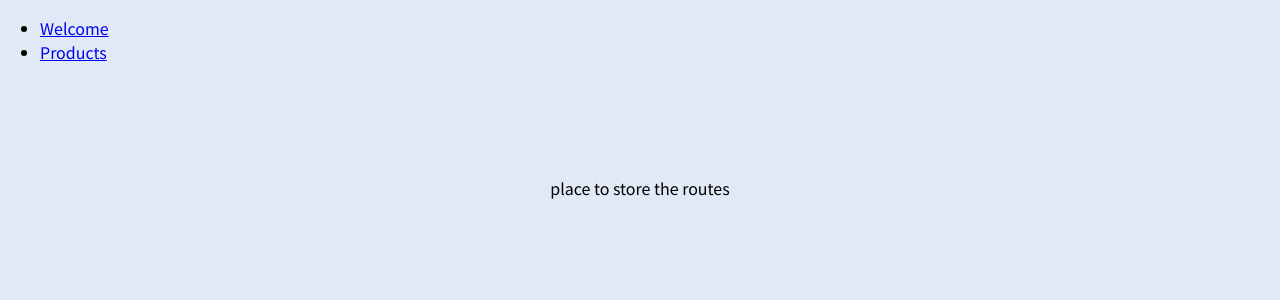
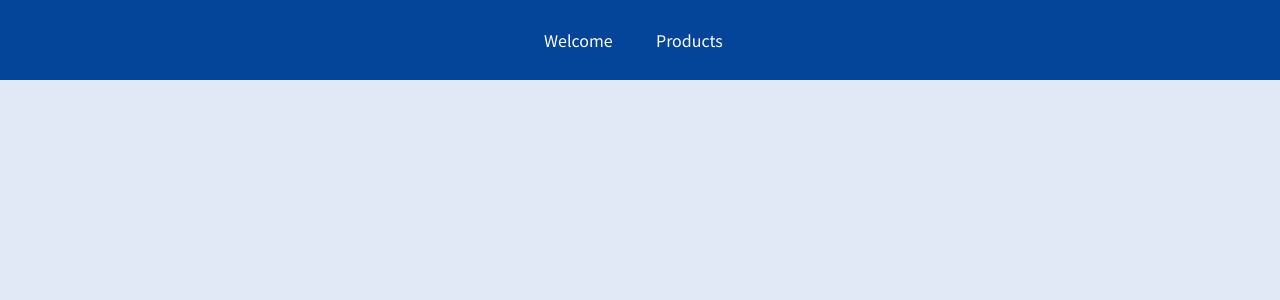
Before and after one commit to kscheltema/section_20_navigation_or_rounting, a JavaScript app: page / in a window 1280 px wide. Shown: the top 300 px of the page. Built offline with nearby package versions, Linux system fonts and the light colour scheme.

Commit message:
css troubleshooting

```diff
--- a/src/App.js
+++ b/src/App.js
@@ -7,13 +7,14 @@ function App() {
   return (
     <div>
 <MainHeader />
-      <main>          place to store the routes         </main>
+      <main>
 <Route path='/welcome'>
 <Welcome />
    </Route>
    <Route path='/products'>
 <Products />
    </Route>
+   </main>
     </div>
   );
 }
--- a/src/components/MainHeader.js
+++ b/src/components/MainHeader.js
@@ -1,7 +1,8 @@
 import {Link} from 'react-router-dom';
+import classes from './MainHeader.module.css';
 
 const MainHeader = () => {
-    return <header>
+    return <header className={classes.header}>
         <nav>
             <ul>
                 <li>
--- a/src/index.js
+++ b/src/index.js
@@ -1,6 +1,6 @@
 import ReactDOM from 'react-dom';
 import { BrowserRouter } from 'react-router-dom';
-import './index.module.css';
+import './index.css';
 import App from './App';
 
 ReactDOM.render(
```
Also changed, not shown: src/index.css (renamed from src/index.module.css), 1 other file (tests, documents, lock files or other folders).
